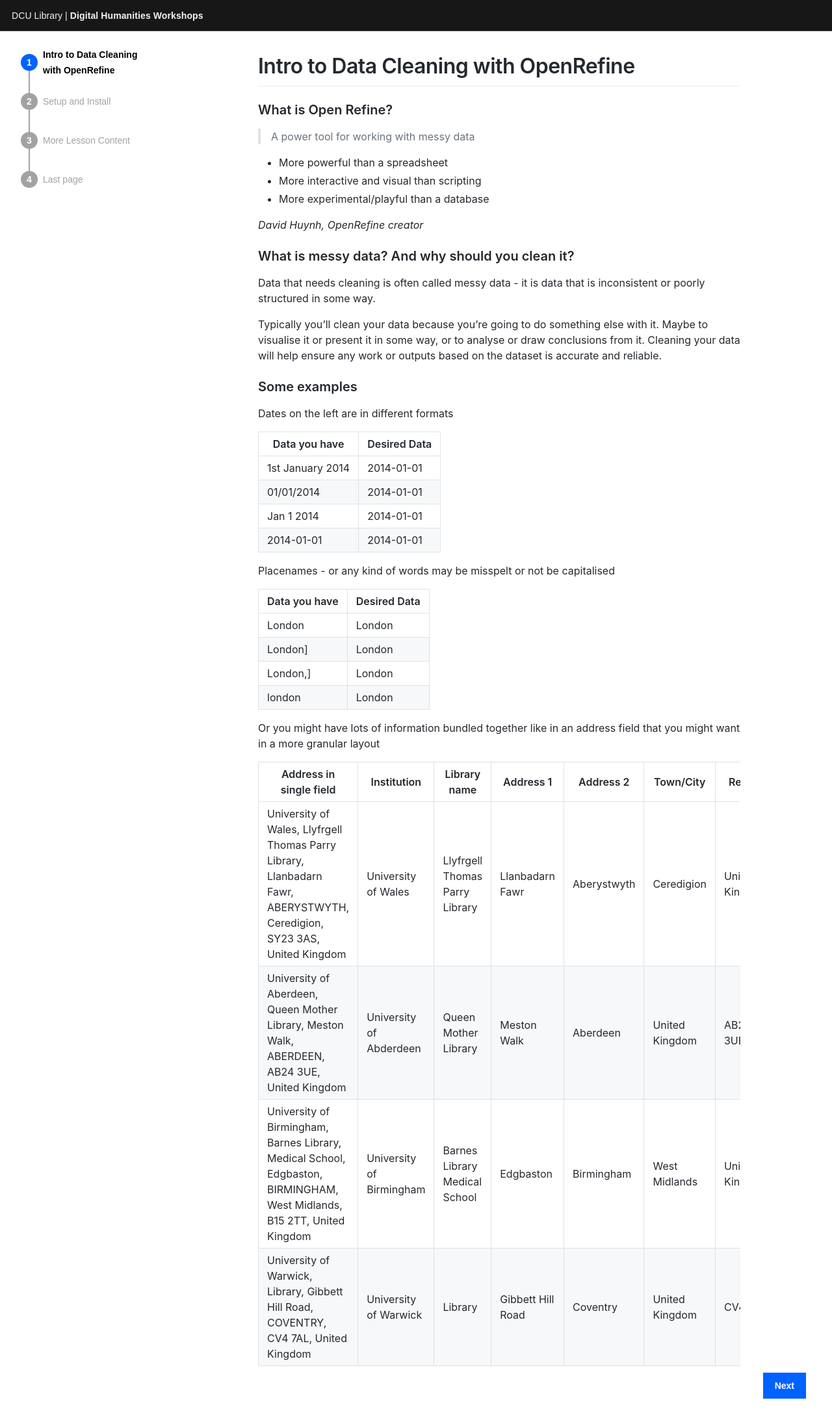
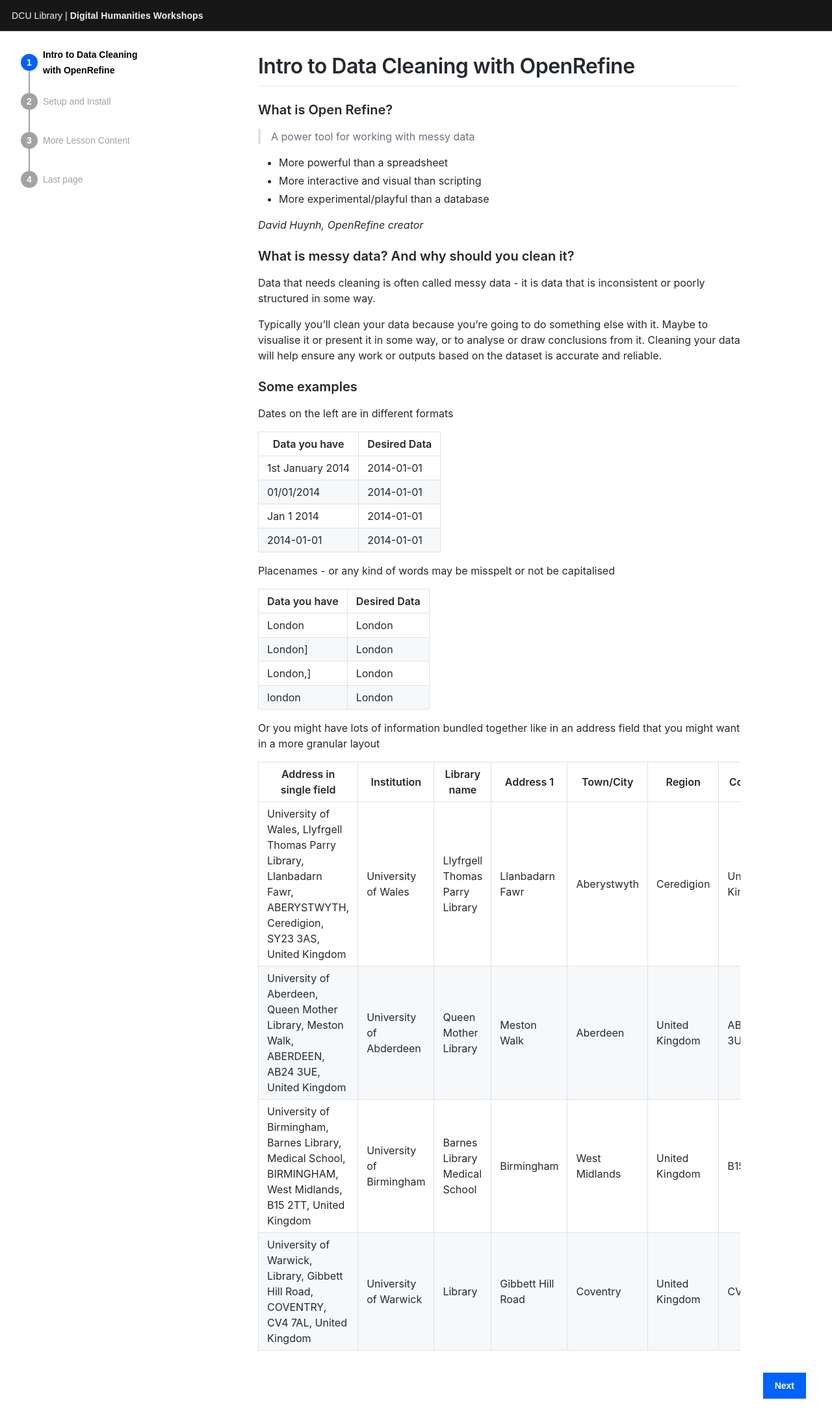
Before and after one commit to DCULibrary/open-refine-workshop, a Jekyll site: the page built from _workshop/index.md, in a window 1280 px wide. Shown: the top 2191 px of the page at 65% size. Built offline with Jekyll 4.4.1, drawn with Linux system fonts in a browser that asks for light colours; some web fonts are replaced.

Commit message:
Clean tables

```diff
--- a/_workshop/index.md
+++ b/_workshop/index.md
@@ -42,9 +42,9 @@ Placenames - or any kind of words may be misspelt or not be capitalised
 
 Or you might have lots of information bundled together like in an address field that you might want in a more granular layout
 
-| Address in single field	| Institution	| Library name | Address 1 | Address 2 | Town/City | Region | Country | Postcode |
+| Address in single field	| Institution	| Library name | Address 1 | Town/City | Region | Country | Postcode |
 | ----------------------- | ----------- | ------------ | --------- | --------- | --------- | ------ | ------- | -------- |
 | University of Wales, Llyfrgell Thomas Parry Library, Llanbadarn Fawr, ABERYSTWYTH, Ceredigion, SY23 3AS, United Kingdom | University of Wales	| Llyfrgell Thomas Parry Library | Llanbadarn Fawr | Aberystwyth | Ceredigion | United Kingdom | SY23 3AS |
 | University of Aberdeen, Queen Mother Library, Meston Walk, ABERDEEN, AB24 3UE, United Kingdom	| University of Abderdeen	| Queen Mother Library | Meston Walk | Aberdeen | United Kingdom | AB24 3UE |
-| University of Birmingham, Barnes Library, Medical School, Edgbaston, BIRMINGHAM, West Midlands, B15 2TT, United Kingdom | University of Birmingham | Barnes Library	Medical School | Edgbaston | Birmingham | West Midlands | United Kingdom | B15 2TT |
+| University of Birmingham, Barnes Library, Medical School, BIRMINGHAM, West Midlands, B15 2TT, United Kingdom | University of Birmingham | Barnes Library	Medical School | Birmingham | West Midlands | United Kingdom | B15 2TT |
 | University of Warwick, Library, Gibbett Hill Road, COVENTRY, CV4 7AL, United Kingdom | University of Warwick | Library | Gibbett Hill Road | Coventry | United Kingdom | CV4 7AL |
```
